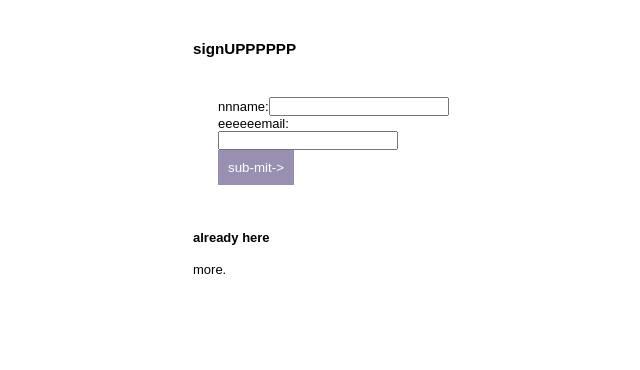
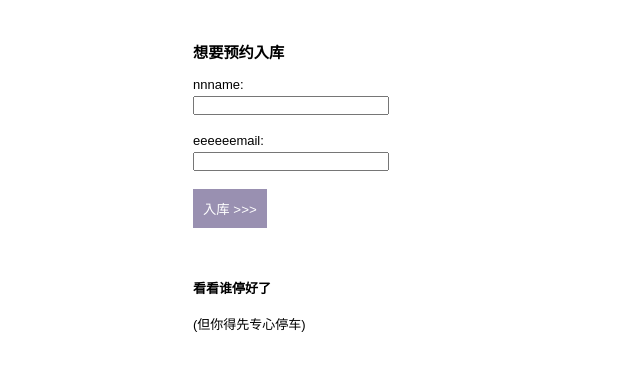
Before and after one commit to Umin1024/sighUp, a plain HTML site: page index.html in a window 1280 px wide. Shown: the whole page, without its empty margins (297-937 px from the left). Drawn offline with Linux system fonts and the light colour scheme.

Commit message:
Update index.html

```diff
--- a/index.html
+++ b/index.html
@@ -14,17 +14,27 @@
         }
 
         form {
-            display: table;
+            display: flexbox;
             flex-direction: column;
-            gap: 15px;
-            padding: 25px;
+            gap: 0px; /* we control spacing per row */
+            padding: 0px;
             border: 0px solid #ccc;
-            margin-bottom: 20px;
+            margin-bottom: 50px;
+        }
+
+        /* each label+input pair as a row */
+        .form-row {
+            margin-bottom: 18px; /* distance from this input to next label */
+        }
+        .form-row label {
+            display: block;
+            margin-bottom: 4px; /* label -> input gap (small) */
         }
 
         input {
             font-size: small;
-            padding: 0px;
+            padding: 0px 8px;
+            margin: 0; /* reset default */
         }
 
         button {
@@ -44,26 +54,30 @@
 
 <body>
 
-    <h3>signUPPPPPP</h3>
+    <h3>想要预约入库</h3>
 
     <form id="registration-form">
-        <label for="name-input">nnname:</label>
-        <input type="text" id="name-input" required>
+        <div class="form-row">
+            <label for="name-input">nnname:</label>
+            <input type="text" id="name-input" required>
+        </div>
 
-        <label for="email-input">eeeeeemail:</label>
-        <input type="email" id="email-input" required>
+        <div class="form-row">
+            <label for="email-input">eeeeeemail:</label>
+            <input type="email" id="email-input" required>
+        </div>
 
-        <button type="submit" id="submit-button">sub-mit-></button>
+        <button type="submit" id="submit-button">入库 >>></button>
     </form>
 
     <!-- <hr> -->
 
-    <h4>already here</h4>
+    <h4>看看谁停好了</h4>
     <div id="results-container">
-        <p>more.</p>
+        <p>(但你得先专心停车)</p>
     </div>
     <div id="image-popup" style="display:none; text-align:center; margin-top:20px;">
-        <img id="thank-img" src="./images/html2.JPG" alt="感谢您的提交！" style="max-width:50%; height:auto;">
+        <img id="thank-img" src="./images/html2.JPG" alt="Welcome to the parking lot！" style="max-width:50%; height:auto;">
     </div>
 
     <script src="script.js"></script>
```
